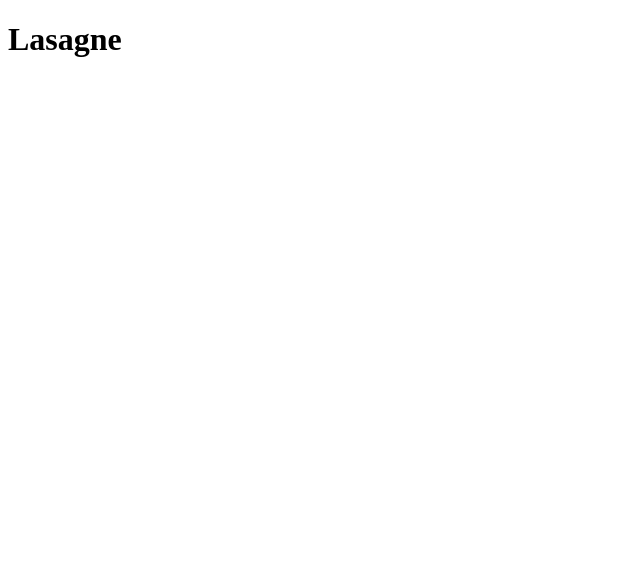
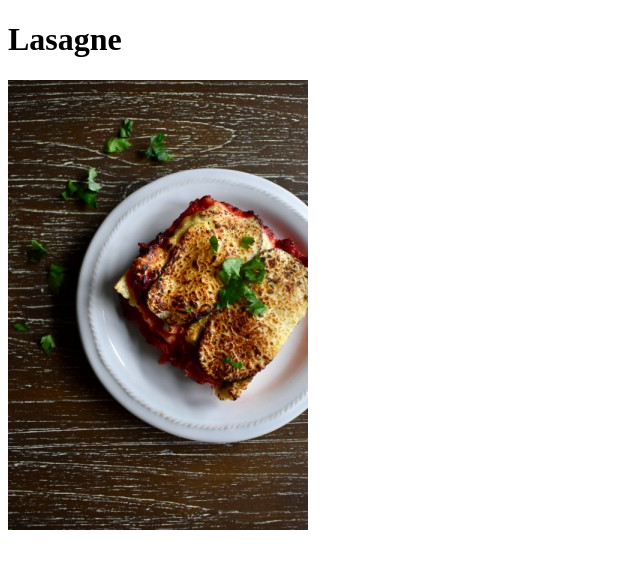
Before and after one commit to norkitorki/odin-project-recipes, a plain HTML site: page recipes/lasagne.html in a window 1280 px wide. Shown: the whole page, without its empty margins (0-640 px from the left). Drawn offline with Linux system fonts and the light colour scheme.

Commit message:
Add image to lasagne recipe

```diff
--- a/recipes/lasagne.html
+++ b/recipes/lasagne.html
@@ -8,5 +8,7 @@
   </head>
   <body>
     <h1>Lasagne</h1>
+
+    <img src="../images/lasagne.jpeg" alt="Slice of lasagne on a white dinner plate">
   </body>
 </html>
```
Also changed, not shown: images/lasagne.jpeg (added).
